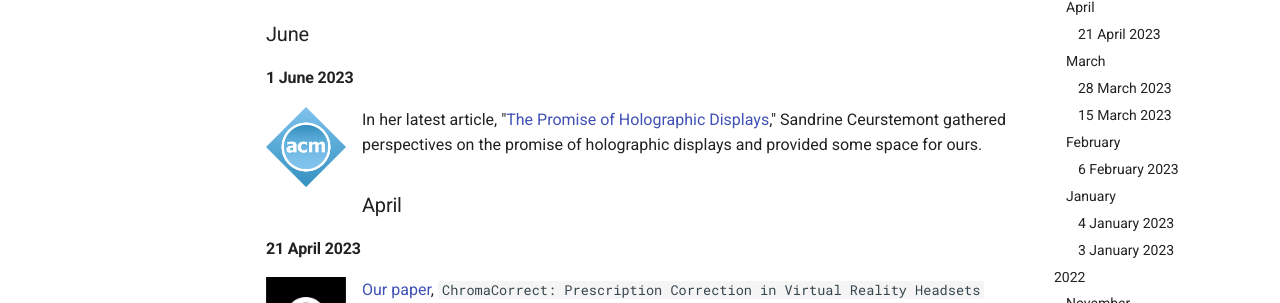
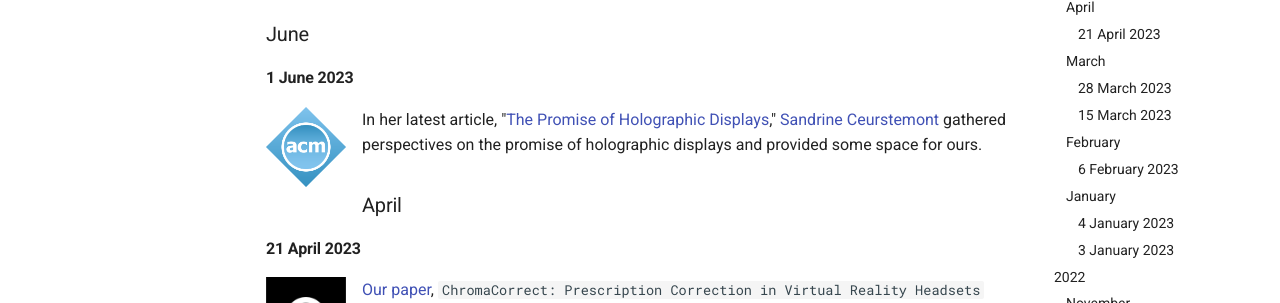
Before and after one commit to complight/complight.github.io, an MkDocs documentation site: the page built from docs/timeline/index.md, in a window 1280 px wide and 900 px high. Shown: the part 306-609 px from the top of the window. Built offline with MkDocs 1.6.1 and Material for MkDocs 9.7.7, drawn with Linux system fonts in a browser that asks for light colours; part of the change alters nothing that is shown.

```diff
--- a/docs/timeline/index.md
+++ b/docs/timeline/index.md
@@ -8,7 +8,7 @@
 <div style="float: left; height:100px;" class="boxed">
 <img align="left" src="../media/acm.png" width="80" alt/>
 </div>
-In her latest article, "[The Promise of Holographic Displays](https://cacm.acm.org/news/273481-the-promise-of-holographic-displays/fulltext)," Sandrine Ceurstemont gathered perspectives on the promise of holographic displays and provided some space for ours.
+In her latest article, "[The Promise of Holographic Displays](https://cacm.acm.org/news/273481-the-promise-of-holographic-displays/fulltext)," [Sandrine Ceurstemont](https://www.linkedin.com/in/sandrine-ceurstemont-314b701/) gathered perspectives on the promise of holographic displays and provided some space for ours.
 
 
 ### April
```
